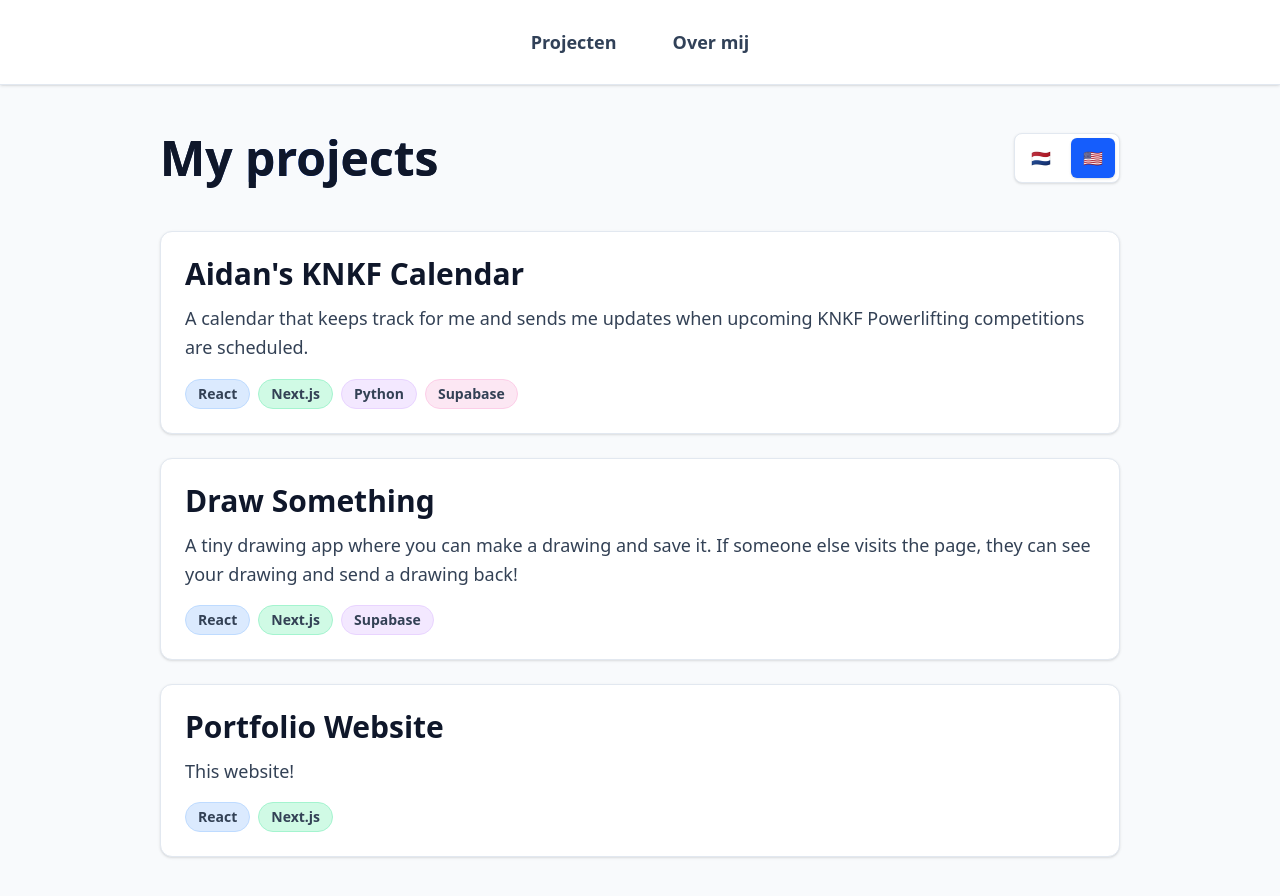
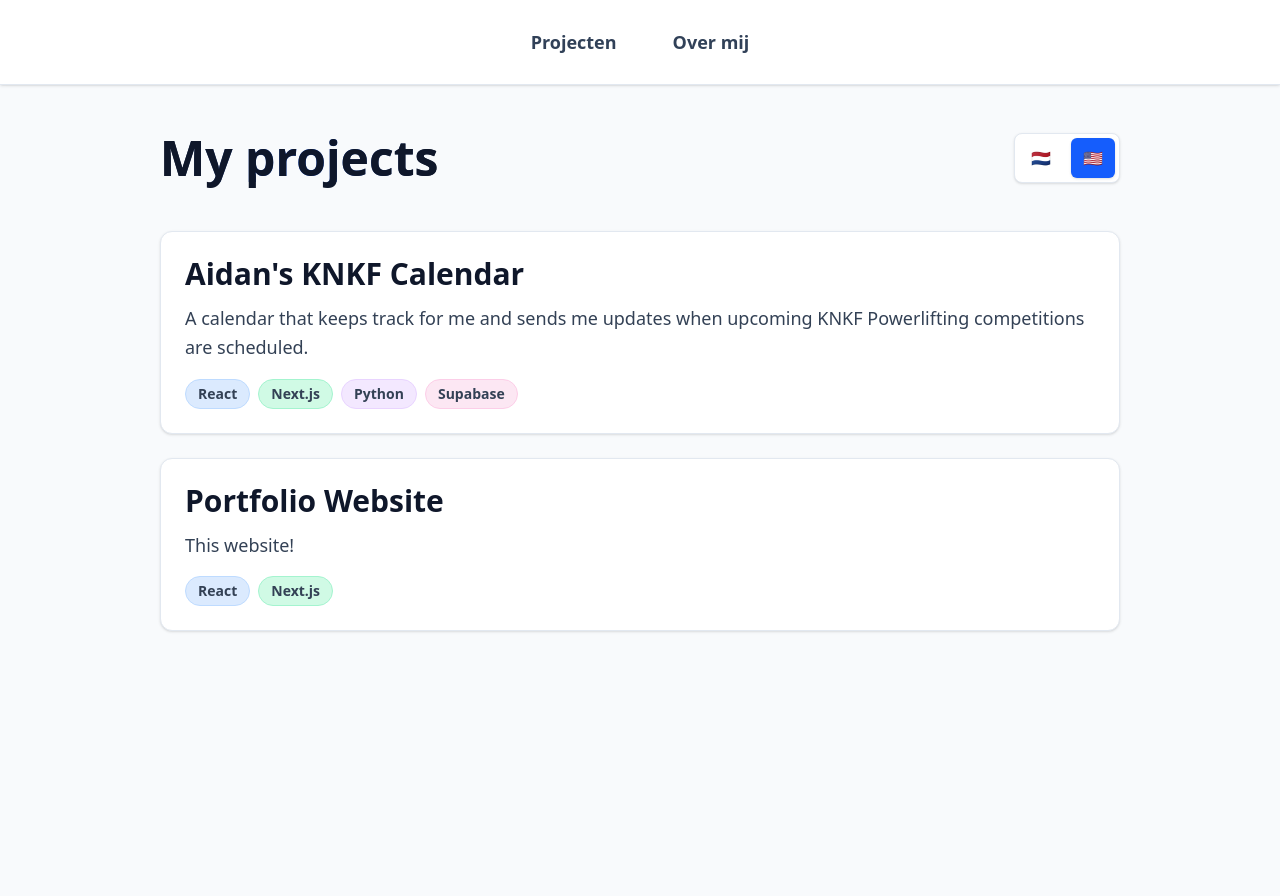
Before and after one commit to verkerkaidan/portfolio-landing, a Next.js app: page / in a window 1280 px wide. Shown: the top 896 px of the page. Built offline with nearby package versions, Linux system fonts and the light colour scheme.

Commit message:
fix: update language imports and modify about header text

```diff
--- a/components/Header/header.types.ts
+++ b/components/Header/header.types.ts
@@ -1,5 +1,4 @@
-import type { Language } from "../constants/language.types";
-
+import { Language } from "../../constants/language.types";
 export interface HeaderProps {
   title: string;
   lang: Language;
--- a/constants/en.ts
+++ b/constants/en.ts
@@ -2,7 +2,7 @@ import type { LanguageContent } from "./language.types";
 
 export const en: LanguageContent = {
   projectsHeader: "My projects",
-  aboutHeader: "About me",
+  aboutHeader: "Welcome! I'm Aidan.",
   educationHeader: "Education",
   educationDegree: "HBO Bachelor of Computer Science",
   educationSchool: "Hogeschool Leiden — 2023–2027 (expected)",
--- a/constants/nl.ts
+++ b/constants/nl.ts
@@ -2,7 +2,7 @@ import type { LanguageContent } from "./language.types";
 
 export const nl: LanguageContent = {
   projectsHeader: "Mijn projecten",
-  aboutHeader: "Over mij",
+  aboutHeader: "Welkom! Ik ben Aidan.",
   educationHeader: "Opleiding",
   educationDegree: "HBO Bachelor Informatica",
   educationSchool: "Hogeschool Leiden — 2023–2027 (verwacht)",
--- a/src/app/about/page.tsx
+++ b/src/app/about/page.tsx
@@ -64,7 +64,7 @@ export default function About() {
       description: content.hobbyPowerlifting,
     },
     {
-      title: "Dungeons &amp; Dragons",
+      title: "Dungeons & Dragons",
       description: content.hobbyDnD,
     },
     {
--- a/src/app/page.tsx
+++ b/src/app/page.tsx
@@ -20,12 +20,6 @@ export default function Home() {
       tags: ["React", "Next.js", "Python", "Supabase"],
     },
     {
-      href: PROJECT_LINKS.DRAW_SOMETHING,
-      title: content.drawSomethingTitle,
-      description: content.drawSomethingDescription,
-      tags: ["React", "Next.js", "Supabase"],
-    },
-    {
       href: PROJECT_LINKS.PORTFOLIO,
       title: content.portfolioTitle,
       description: content.portfolioDescription,
```
